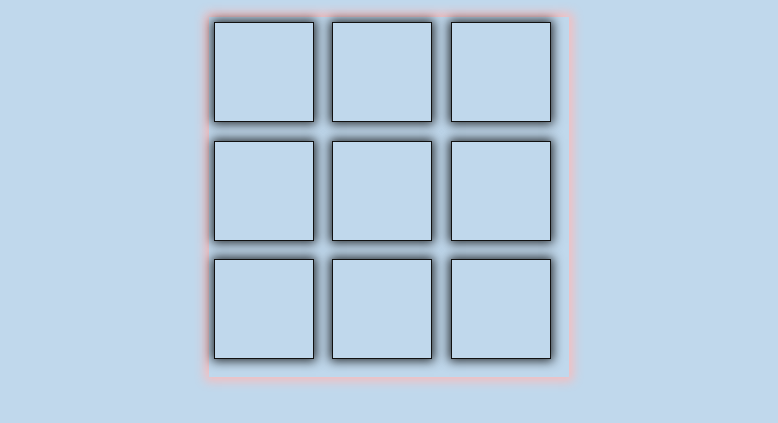
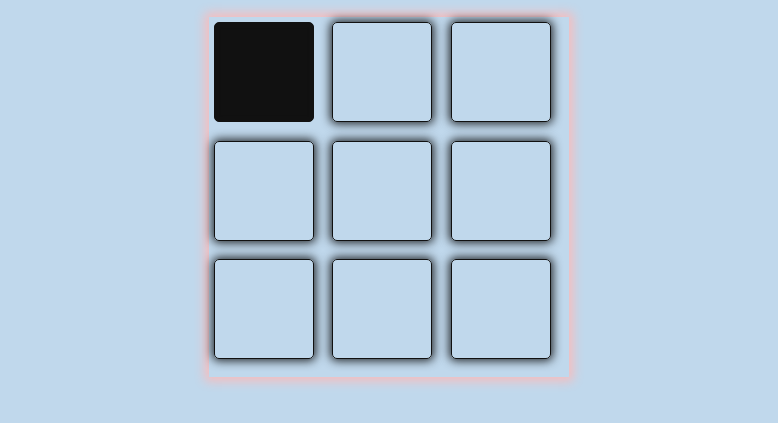
Before and after one commit to monir3430/I-m-human, a plain HTML site: page index.html in a window 1280 px wide. In both pictures the pointer is over the element 515 px from the left and 279 px from the top of the page. Shown: the part 207-630 px from the top of the page, without its empty margins (251-1029 px from the left). Drawn offline with nearby package versions, Linux system fonts and the light colour scheme.

Commit message:
js start

```diff
--- a/main.js
+++ b/main.js
@@ -0,0 +1,2 @@
+const checkbox = document.getElementById("checkbox");
+// console.log(checkbox);
--- a/style.css
+++ b/style.css
@@ -49,5 +49,13 @@ label{
     justify-content: center;
     align-items: center;
     box-shadow: 0 0 10px 2px rgb(0, 0, 0, 0.8);
+    color: var(--light);
+    text-shadow: var(--text-shadow);
+    border-radius: 5px;
 
 }
+.element:hover{
+    cursor: pointer;
+    box-shadow: inset 0 0 1px 5px var(--dark);
+    background-color: var(--dark);
+}
```
